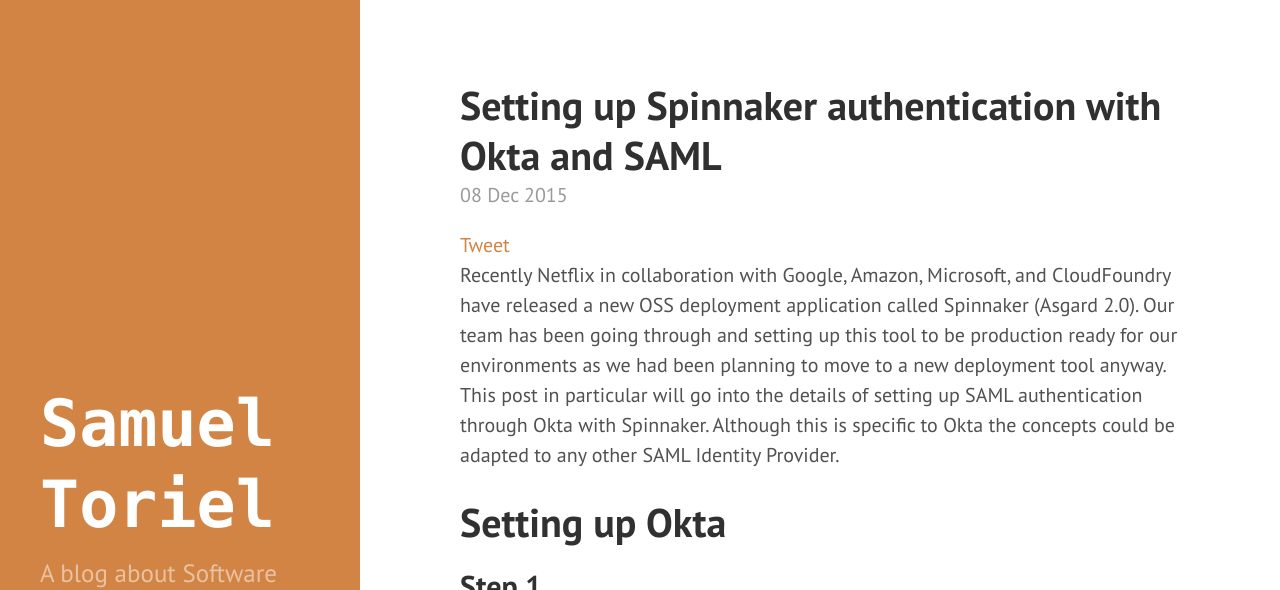
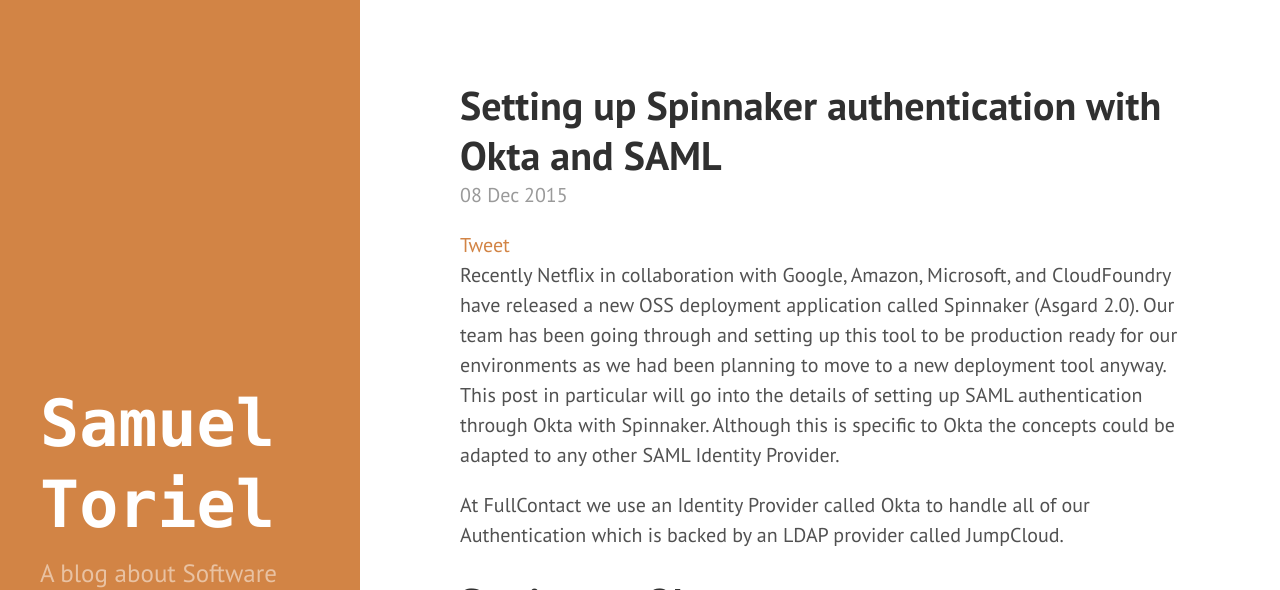
Before and after one commit to riltsken/riltsken.github.io, a Jekyll site: the page built from _posts/2015-12-08-setup-okta-saml-with-spinnaker.markdown, in a window 1280 px wide and 900 px high, cut to the strip 0-590 px from the top of the window. Built offline with Jekyll 4.4.1, drawn with Linux system fonts in a browser that asks for light colours; nearby versions of some CDN libraries; Markdown is read by kramdown in place of the engine named in the settings; comment, search, counter and statistics services are not loaded.

Commit message:
Add some background info about FullContact/Okta/Jumpcloud

````diff
--- a/_posts/2015-12-08-setup-okta-saml-with-spinnaker.markdown
+++ b/_posts/2015-12-08-setup-okta-saml-with-spinnaker.markdown
@@ -7,6 +7,8 @@
 ---
 
 Recently Netflix in collaboration with Google, Amazon, Microsoft, and CloudFoundry have released a new OSS deployment application called Spinnaker (Asgard 2.0). Our team has been going through and setting up this tool to be production ready for our environments as we had been planning to move to a new deployment tool anyway. This post in particular will go into the details of setting up SAML authentication through Okta with Spinnaker. Although this is specific to Okta the concepts could be adapted to any other SAML Identity Provider.
+
+At FullContact we use an Identity Provider called Okta to handle all of our Authentication which is backed by an LDAP provider called JumpCloud.
 
 Setting up Okta
 ==
@@ -38,7 +40,6 @@
 $ ls /opt
 clouddriver  echo  front50  gate  igor  orca  rosco  rush  spinnaker  stackdriver  userdata
 ```
-
 
 Looking at the `/opt/spinnaker/config` directory we'll find all the configurations from the different services. We can override any configuration value with an `appname-local.yml` file. The ones we are going to change are `gate-local.yml` and `settings.js`. When making changes to these files you'll have to restart their respective service and/or regenerate their configuration file. `service gate restart` and `/opt/spinnaker/bin/reconfigure_spinnaker.sh`.
 
````
Also changed, not shown: 2 other files.
